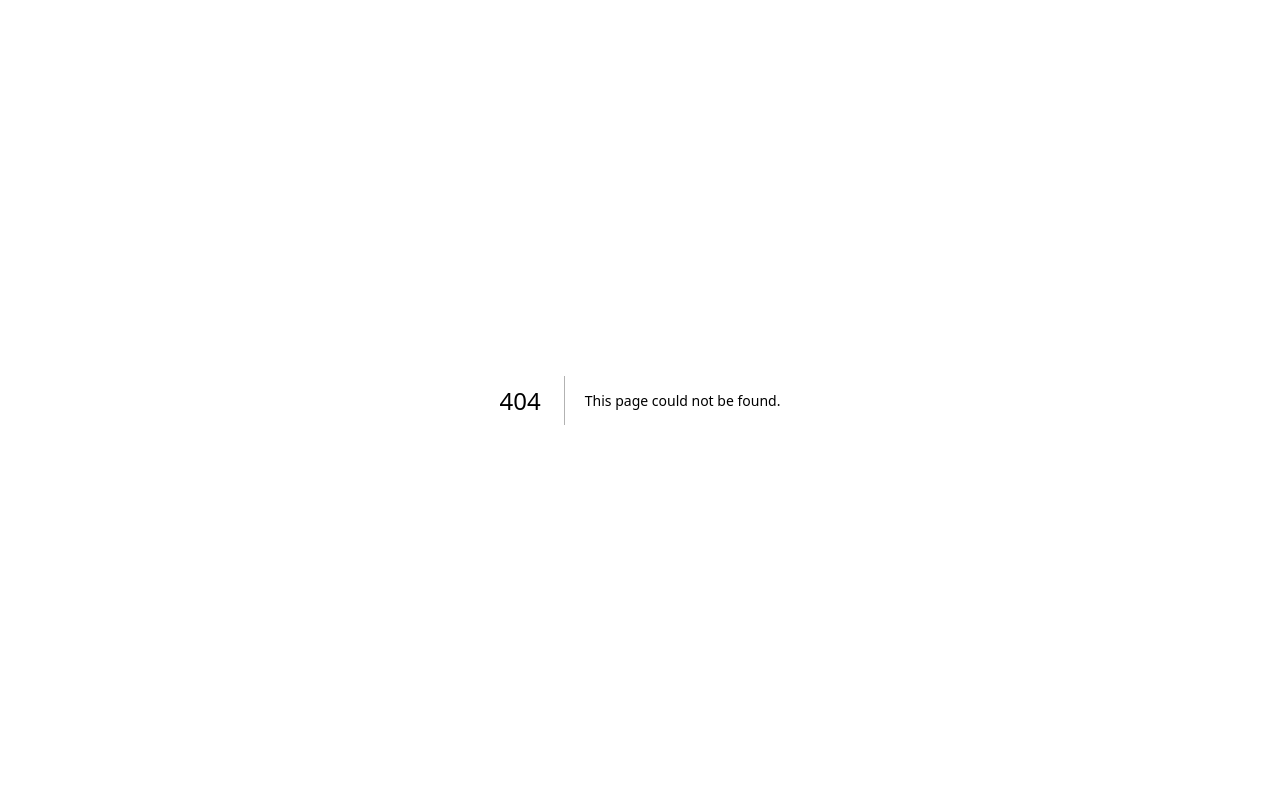
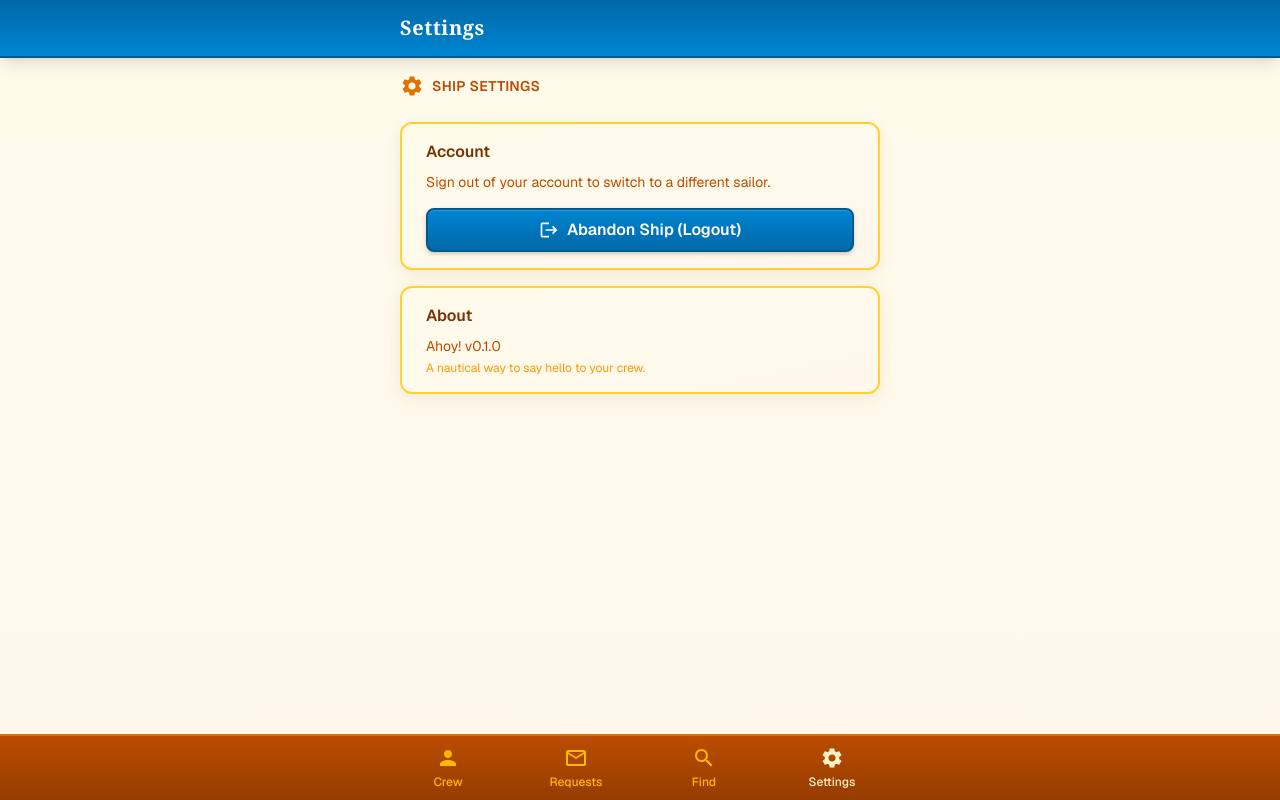
Before and after one commit to duncanheidkamp/ahoy, a Next.js app: page /settings in a window 1280 px wide. Before the commit this address had no page. Built offline with nearby package versions, Linux system fonts and the light colour scheme; no server answers; the database is empty; sample sign-in values are in the browser's storage.

Commit message:
Add settings page with logout button
- Add Settings tab to bottom navigation
- Create settings page with logout functionality
- Nautical-themed "Abandon Ship" logout button

Co-Authored-By: Claude Opus 4.5 <noreply@anthropic.com>

```diff
--- /dev/null
+++ b/app/settings/layout.tsx
@@ -0,0 +1,32 @@
+import { ReactNode } from 'react'
+import { redirect } from 'next/navigation'
+import { createClient } from '@/lib/supabase/server'
+import { BottomNav, TopHeader } from '@/components/navigation'
+
+export const dynamic = 'force-dynamic'
+
+export default async function SettingsLayout({ children }: { children: ReactNode }) {
+  const supabase = await createClient()
+  const { data: { user } } = await supabase.auth.getUser()
+
+  if (!user) {
+    redirect('/login')
+  }
+
+  // Get user profile
+  const { data: profile } = await supabase
+    .from('users')
+    .select('username')
+    .eq('id', user.id)
+    .single()
+
+  return (
+    <div className="min-h-screen bg-gradient-to-b from-amber-50 to-orange-50 pb-20">
+      <TopHeader title="Settings" username={profile?.username} />
+      <main className="max-w-lg mx-auto">
+        {children}
+      </main>
+      <BottomNav />
+    </div>
+  )
+}
--- /dev/null
+++ b/app/settings/page.tsx
@@ -0,0 +1,72 @@
+'use client'
+
+import { useState } from 'react'
+import { useRouter } from 'next/navigation'
+import { createClient } from '@/lib/supabase/client'
+import { Button } from '@/components/ui/button'
+import { Card, CardContent } from '@/components/ui/card'
+
+export default function SettingsPage() {
+  const [isLoggingOut, setIsLoggingOut] = useState(false)
+  const router = useRouter()
+  const supabase = createClient()
+
+  const handleLogout = async () => {
+    setIsLoggingOut(true)
+    try {
+      await supabase.auth.signOut()
+      router.push('/login')
+      router.refresh()
+    } catch (error) {
+      console.error('Logout failed:', error)
+      setIsLoggingOut(false)
+    }
+  }
+
+  return (
+    <div className="p-4">
+      <div className="flex items-center gap-2 mb-6">
+        <div className="w-6 h-6 text-amber-600">
+          <svg viewBox="0 0 24 24" fill="currentColor">
+            <path d="M19.14 12.94c.04-.31.06-.63.06-.94 0-.31-.02-.63-.06-.94l2.03-1.58c.18-.14.23-.41.12-.61l-1.92-3.32c-.12-.22-.37-.29-.59-.22l-2.39.96c-.5-.38-1.03-.7-1.62-.94l-.36-2.54c-.04-.24-.24-.41-.48-.41h-3.84c-.24 0-.43.17-.47.41l-.36 2.54c-.59.24-1.13.57-1.62.94l-2.39-.96c-.22-.08-.47 0-.59.22L2.74 8.87c-.12.21-.08.47.12.61l2.03 1.58c-.04.31-.06.63-.06.94s.02.63.06.94l-2.03 1.58c-.18.14-.23.41-.12.61l1.92 3.32c.12.22.37.29.59.22l2.39-.96c.5.38 1.03.7 1.62.94l.36 2.54c.05.24.24.41.48.41h3.84c.24 0 .44-.17.47-.41l.36-2.54c.59-.24 1.13-.56 1.62-.94l2.39.96c.22.08.47 0 .59-.22l1.92-3.32c.12-.22.07-.47-.12-.61l-2.01-1.58zM12 15.6c-1.98 0-3.6-1.62-3.6-3.6s1.62-3.6 3.6-3.6 3.6 1.62 3.6 3.6-1.62 3.6-3.6 3.6z"/>
+          </svg>
+        </div>
+        <h2 className="text-sm font-semibold text-amber-700 uppercase tracking-wide">
+          Ship Settings
+        </h2>
+      </div>
+
+      <Card variant="parchment" className="mb-4">
+        <CardContent className="pt-4">
+          <h3 className="font-semibold text-amber-900 mb-2">Account</h3>
+          <p className="text-sm text-amber-700 mb-4">
+            Sign out of your account to switch to a different sailor.
+          </p>
+          <Button
+            variant="secondary"
+            className="w-full"
+            onClick={handleLogout}
+            isLoading={isLoggingOut}
+          >
+            <svg className="w-5 h-5 mr-2" viewBox="0 0 24 24" fill="currentColor">
+              <path d="M17 7l-1.41 1.41L18.17 11H8v2h10.17l-2.58 2.58L17 17l5-5zM4 5h8V3H4c-1.1 0-2 .9-2 2v14c0 1.1.9 2 2 2h8v-2H4V5z"/>
+            </svg>
+            Abandon Ship (Logout)
+          </Button>
+        </CardContent>
+      </Card>
+
+      <Card variant="parchment">
+        <CardContent className="pt-4">
+          <h3 className="font-semibold text-amber-900 mb-2">About</h3>
+          <p className="text-sm text-amber-700">
+            Ahoy! v0.1.0
+          </p>
+          <p className="text-xs text-amber-500 mt-1">
+            A nautical way to say hello to your crew.
+          </p>
+        </CardContent>
+      </Card>
+    </div>
+  )
+}
--- a/components/navigation.tsx
+++ b/components/navigation.tsx
@@ -29,6 +29,15 @@ const navItems = [
     icon: (
       <svg viewBox="0 0 24 24" fill="currentColor" className="w-6 h-6">
         <path d="M15.5 14h-.79l-.28-.27C15.41 12.59 16 11.11 16 9.5 16 5.91 13.09 3 9.5 3S3 5.91 3 9.5 5.91 16 9.5 16c1.61 0 3.09-.59 4.23-1.57l.27.28v.79l5 4.99L20.49 19l-4.99-5zm-6 0C7.01 14 5 11.99 5 9.5S7.01 5 9.5 5 14 7.01 14 9.5 11.99 14 9.5 14z"/>
+      </svg>
+    ),
+  },
+  {
+    href: '/settings',
+    label: 'Settings',
+    icon: (
+      <svg viewBox="0 0 24 24" fill="currentColor" className="w-6 h-6">
+        <path d="M19.14 12.94c.04-.31.06-.63.06-.94 0-.31-.02-.63-.06-.94l2.03-1.58c.18-.14.23-.41.12-.61l-1.92-3.32c-.12-.22-.37-.29-.59-.22l-2.39.96c-.5-.38-1.03-.7-1.62-.94l-.36-2.54c-.04-.24-.24-.41-.48-.41h-3.84c-.24 0-.43.17-.47.41l-.36 2.54c-.59.24-1.13.57-1.62.94l-2.39-.96c-.22-.08-.47 0-.59.22L2.74 8.87c-.12.21-.08.47.12.61l2.03 1.58c-.04.31-.06.63-.06.94s.02.63.06.94l-2.03 1.58c-.18.14-.23.41-.12.61l1.92 3.32c.12.22.37.29.59.22l2.39-.96c.5.38 1.03.7 1.62.94l.36 2.54c.05.24.24.41.48.41h3.84c.24 0 .44-.17.47-.41l.36-2.54c.59-.24 1.13-.56 1.62-.94l2.39.96c.22.08.47 0 .59-.22l1.92-3.32c.12-.22.07-.47-.12-.61l-2.01-1.58zM12 15.6c-1.98 0-3.6-1.62-3.6-3.6s1.62-3.6 3.6-3.6 3.6 1.62 3.6 3.6-1.62 3.6-3.6 3.6z"/>
       </svg>
     ),
   },
```
